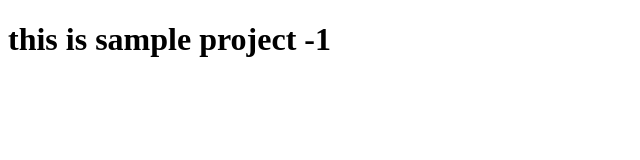
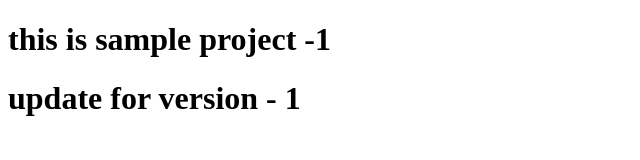
Before and after one commit to VenkataSaiMothadika/demogit, a plain HTML site: page index.html in a window 1280 px wide. Shown: the whole page, without its empty margins (0-640 px from the left). Drawn offline with Linux system fonts and the light colour scheme.

Commit message:
version 2

```diff
--- a/index.html
+++ b/index.html
@@ -7,5 +7,6 @@
 </head>
 <body>
     <h1> this is sample project -1</h1>
+    <h1> update for version - 1 </h1>
 </body>
 </html>
```
